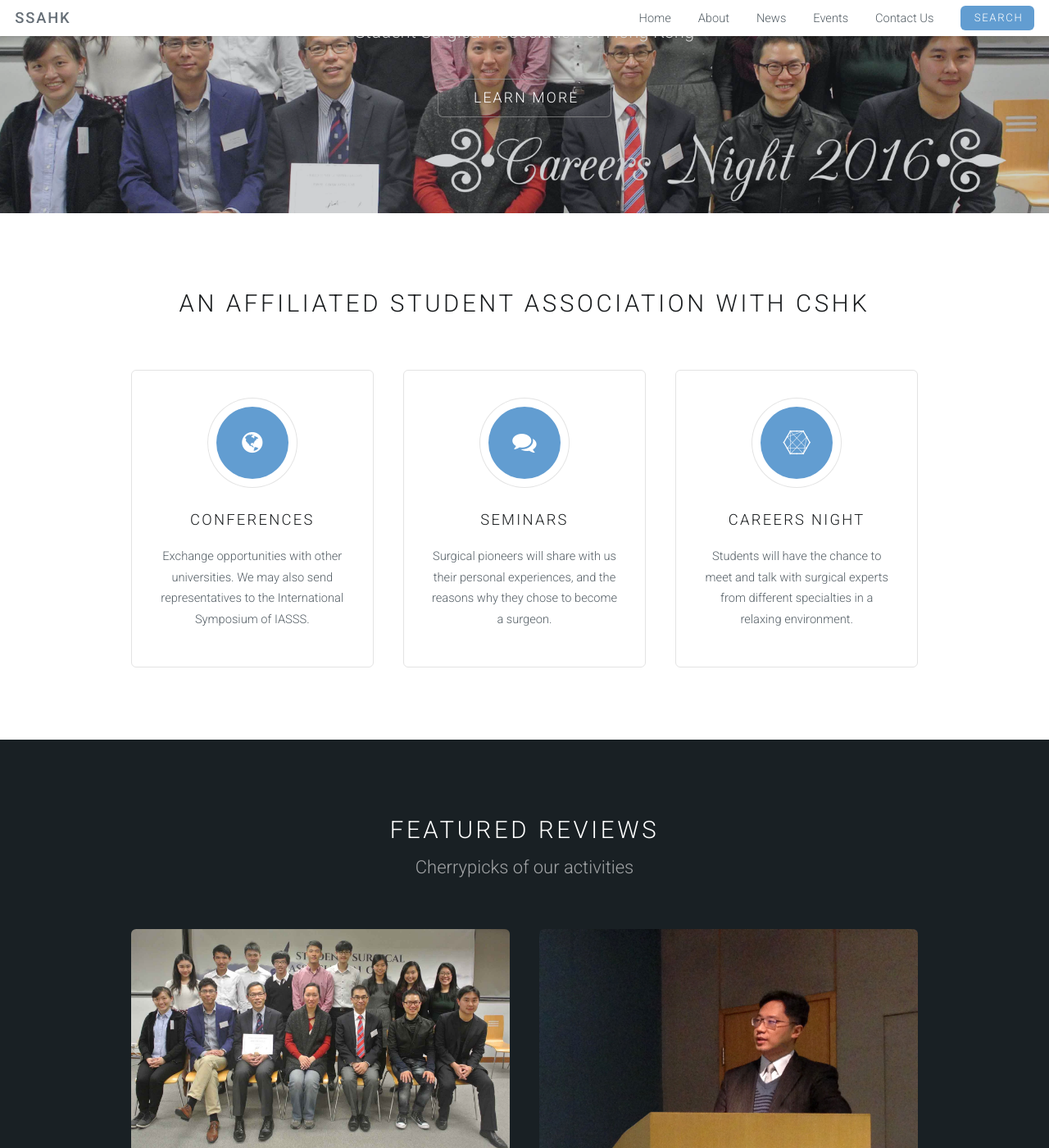
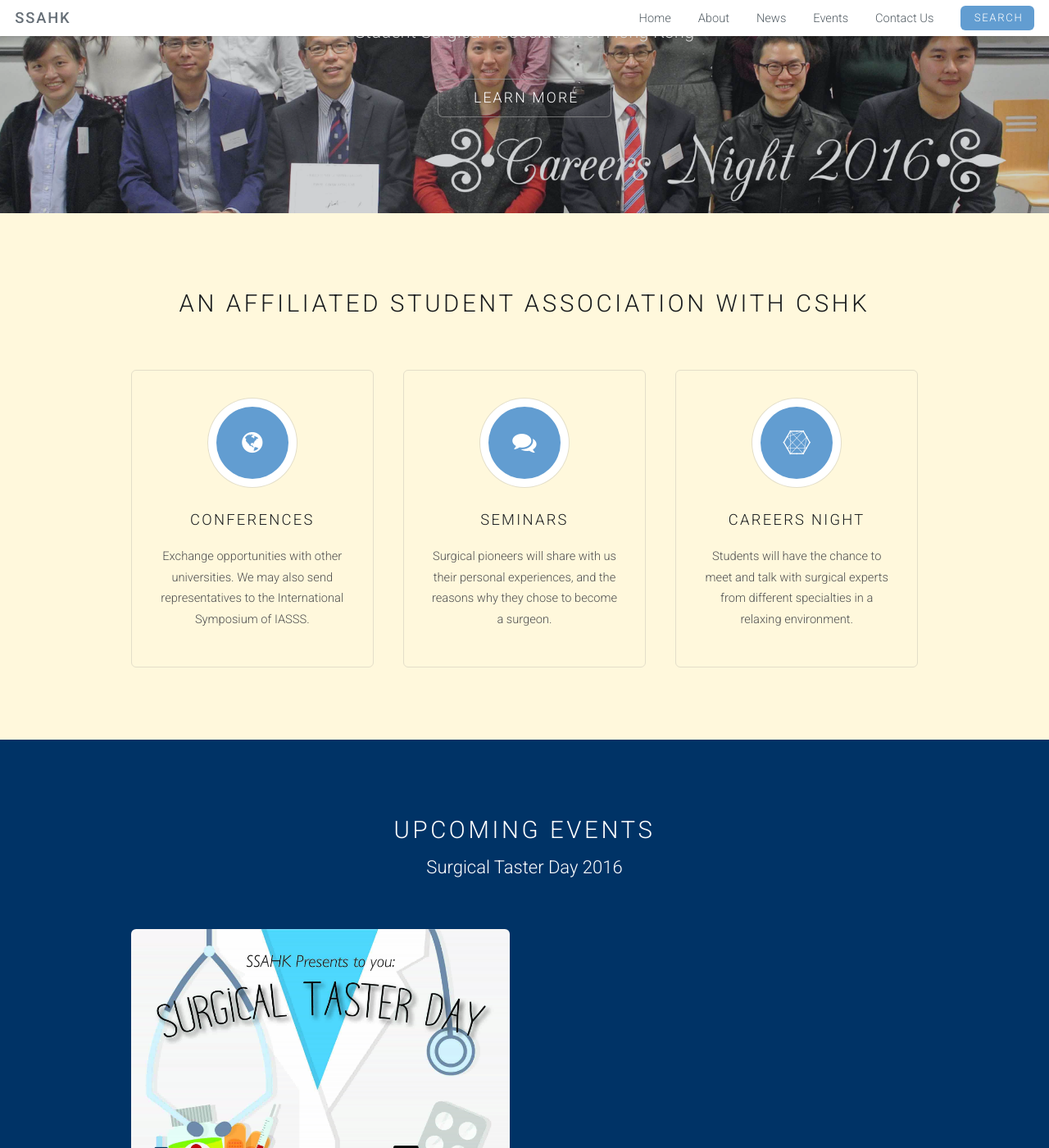
Before and after one commit to SSAHK/ssahk.github.io, a Jekyll site: the page built from home.html, in a window 1280 px wide and 1400 px high, scrolled down 190 px. Shown: the whole window at 82% size. Built offline with Jekyll 4.4.1, drawn with Linux system fonts in a browser that asks for light colours; some of the changed text lies outside the part shown.

Commit message:
Home Page Update v.1

```diff
--- a/assets/css/style.css
+++ b/assets/css/style.css
@@ -841,13 +841,13 @@
 	}
 
 		.wrapper.style1 {
-			background: #fff;
-			color: #555f66;
+			background: #FFF8DC;
+			color: #505050;
 		}
 
 		.wrapper.style2 {
-			background: #192024;
-			color: #c5c7c8;
+			background: #003366;
+			color: #ffffff;
 		}
 
 			.wrapper.style2 h2, .wrapper.style2 h3, .wrapper.style2 h4, .wrapper.style2 h5, .wrapper.style2 h6 {
@@ -855,7 +855,7 @@
 			}
 
 			.wrapper.style2 header p {
-				color: #a3a5a7;
+				color: #ffffff;
 			}
 
 			.wrapper.style2 .button.alt {
@@ -872,6 +872,36 @@
 				}
 
 				.wrapper.style2 .button.alt.icon:before {
+					color: #a3a5a7;
+				}
+
+		.wrapper.style3 {
+			background: #1F1209;
+			color: #ffffff;
+		}
+
+			.wrapper.style3 h2, .wrapper.style2 h3, .wrapper.style2 h4, .wrapper.style2 h5, .wrapper.style2 h6 {
+				color: #ffffff;
+			}
+
+			.wrapper.style3 header p {
+				color: #ffffff;
+			}
+
+			.wrapper.style3 .button.alt {
+				box-shadow: inset 0 0 0 1px rgba(144, 144, 144, 0.75);
+				color: #ffffff !important;
+			}
+
+				.wrapper.style3 .button.alt:hover {
+					background-color: rgba(144, 144, 144, 0.275);
+				}
+
+				.wrapper.style3 .button.alt:active {
+					background-color: rgba(144, 144, 144, 0.4);
+				}
+
+				.wrapper.style3 .button.alt.icon:before {
 					color: #a3a5a7;
 				}
 
--- a/home.html
+++ b/home.html
@@ -48,12 +48,12 @@ permalink: /
 		<!-- Two -->
 			<section id="two" class="wrapper style2">
 				<header class="major">
-					<h2>Featured Reviews</h2>
-					<p>Cherrypicks of our activities</p>
+					<h2>Upcoming events</h2>
+					<p>Surgical Taster Day 2016</p>
 				</header>
 				<div class="container">
 					<div class="row">
-						{% for post in site.categories.review limit:2%}
+						{% for post in site.categories.news limit:1%}
 						<div class="6u">
 							<section class="special">
 								<a href="{{ site.baseurl }}{{ post.url }}" class="image fit"><img src="{{ site.imgurl }}{{ post.feature-img }}" alt="" /></a>
@@ -68,3 +68,27 @@ permalink: /
 					</div>
 				</div>
 			</section>
+
+			<!-- Three -->
+				<section id="three" class="wrapper style3">
+					<header class="major">
+						<h2>Featured Reviews</h2>
+						<p>Cherrypicks of our activities</p>
+					</header>
+					<div class="container">
+						<div class="row">
+							{% for post in site.categories.review limit:2%}
+							<div class="6u">
+								<section class="special">
+									<a href="{{ site.baseurl }}{{ post.url }}" class="image fit"><img src="{{ site.imgurl }}{{ post.feature-img }}" alt="" /></a>
+									<h3>{{ post.title }}</h3>
+									<p>{{ post.excerpt }}</p>
+									<ul class="actions">
+										<li><a href="{{ site.baseurl }}{{ post.url }}" class="button alt">Read More</a></li>
+									</ul>
+								</section>
+							</div>
+							{% endfor %}
+						</div>
+					</div>
+				</section>
```
